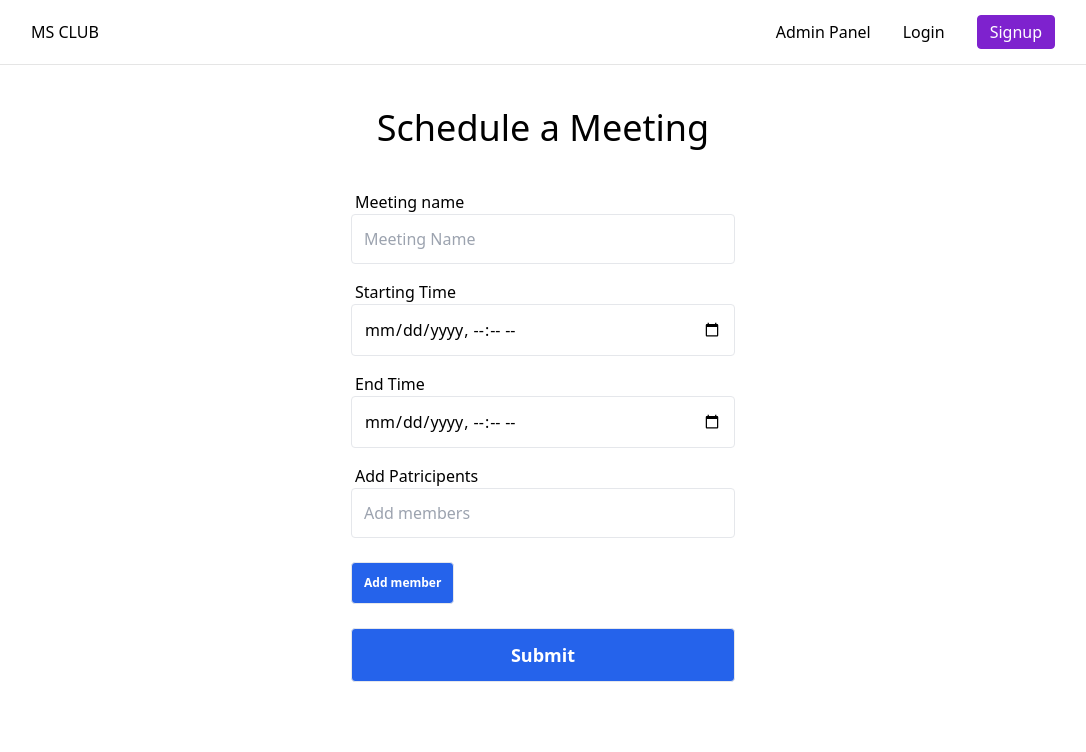
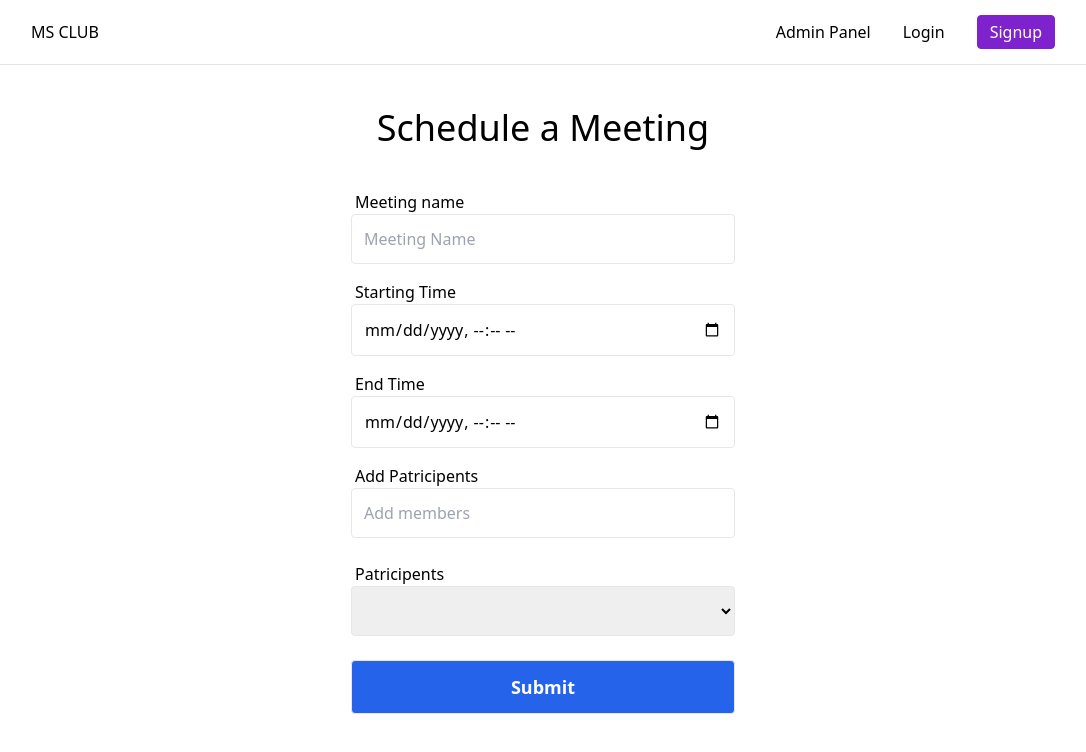
Before and after one commit to ms-club-sliit/MS-Scheduler, a Next.js app: page /create in a window 1280 px wide. Shown: the top 752 px of the page, without its empty margins (97-1183 px from the left). Built offline with nearby package versions, Linux system fonts and the light colour scheme.

Commit message:
changed adding member to 'enter' key from button

```diff
--- a/pages/create.js
+++ b/pages/create.js
@@ -39,6 +39,14 @@ export default function Create() {
     );
   };
 
+  const handleKeyPress = (event) => {
+    if (event.key === "Enter") {
+      // console.log("enter");
+      event.preventDefault();
+      handleAddMember();
+    }
+  };
+
   return (
     <div className="min-h-screen flex flex-col">
       <Header />
@@ -59,7 +67,7 @@ export default function Create() {
                 name="meetingName"
                 id="meetingName"
                 placeholder="Meeting Name"
-                value={inputs.meetingName}
+                value={inputs.meetingName || ""}
                 onChange={handleChange}
                 required
                 className=" w-full  border outline-none focus:border-black border-gray-200 rounded p-3 mb-4"></input>
@@ -71,7 +79,7 @@ export default function Create() {
                 type="datetime-local"
                 name="startDateTime"
                 id="startDateTime"
-                value={inputs.startDateTime}
+                value={inputs.startDateTime || ""}
                 onChange={handleChange}
                 required
                 className=" w-full  border outline-none focus:border-black border-gray-200 rounded p-3 mb-4"></input>
@@ -83,7 +91,7 @@ export default function Create() {
                 type="datetime-local"
                 name="endDateTime"
                 id="endDateTime"
-                value={inputs.endDateTime}
+                value={inputs.endDateTime || ""}
                 onChange={handleChange}
                 required
                 className=" w-full  border outline-none focus:border-black border-gray-200 rounded p-3 mb-4"></input>
@@ -96,16 +104,35 @@ export default function Create() {
                 name="email"
                 id="email"
                 placeholder="Add members"
-                value={inputs.email}
+                value={inputs.email || ""}
                 onChange={handleChange}
+                onKeyPress={handleKeyPress}
                 className=" w-full  border outline-none focus:border-black border-gray-200 rounded p-3 mb-6"></input>
 
-              <button
-                type="button"
-                onClick={handleAddMember}
-                className="w-fit border text-xs bg-blue-600 hover:bg-white transition hover:text-blue-600 hover:border-blue-600 text-white font-semibold rounded p-3 mb-6 ">
-                Add member
-              </button>
+              {/* {list.map((list, index) => (
+                <table key={index} className="border table-auto">
+                  <tr>
+                    <td>{list}</td>
+                    <td className="justify-center">
+                      <button type="button" className="w-fit border text-xs bg-blue-600 hover:bg-white transition hover:text-blue-600 hover:border-blue-600 text-white font-semibold rounded p-3 mb-6">delete</button>
+                    </td>
+                  </tr>
+                </table>
+              ))} */}
+
+              <label htmlFor="participent" className="mx-1">
+                Patricipents
+              </label>
+              <select
+                id="participent"
+                name="participent"
+                className=" w-full  border outline-none focus:border-black border-gray-200 rounded p-3 mb-6">
+                {list.map((list, index) => (
+                  <option key={index} value={list}>
+                    {list}
+                  </option>
+                ))}
+              </select>
 
               <button
                 type="submit"
```
